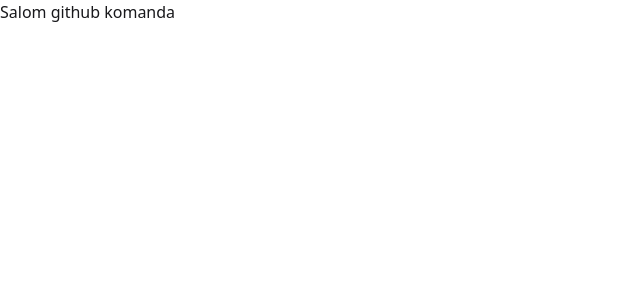
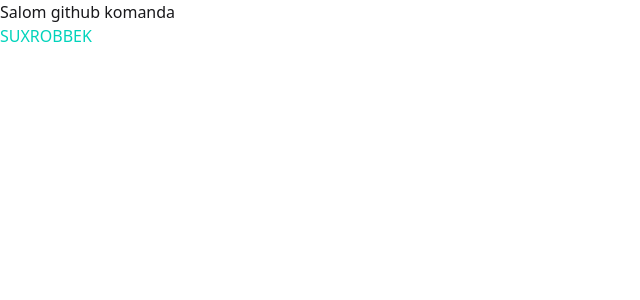
Before and after one commit to SUNNATBEE/1746Team, a React (Vite) app: page / in a window 1280 px wide. Shown: the top 300 px of the page, without its empty margins (0-640 px from the left). Built offline with nearby package versions, Linux system fonts and the light colour scheme.

Commit message:
Mening ismim

```diff
--- a/src/components/Suhrob.jsx
+++ b/src/components/Suhrob.jsx
@@ -3,7 +3,7 @@ import React from 'react'
 const Suhrob = () => {
   return (
     <div>
-
+      <h2 className='text-accent size-52 to-cyan-500'>SUXROBBEK</h2>
     </div>
   )
 }
```
